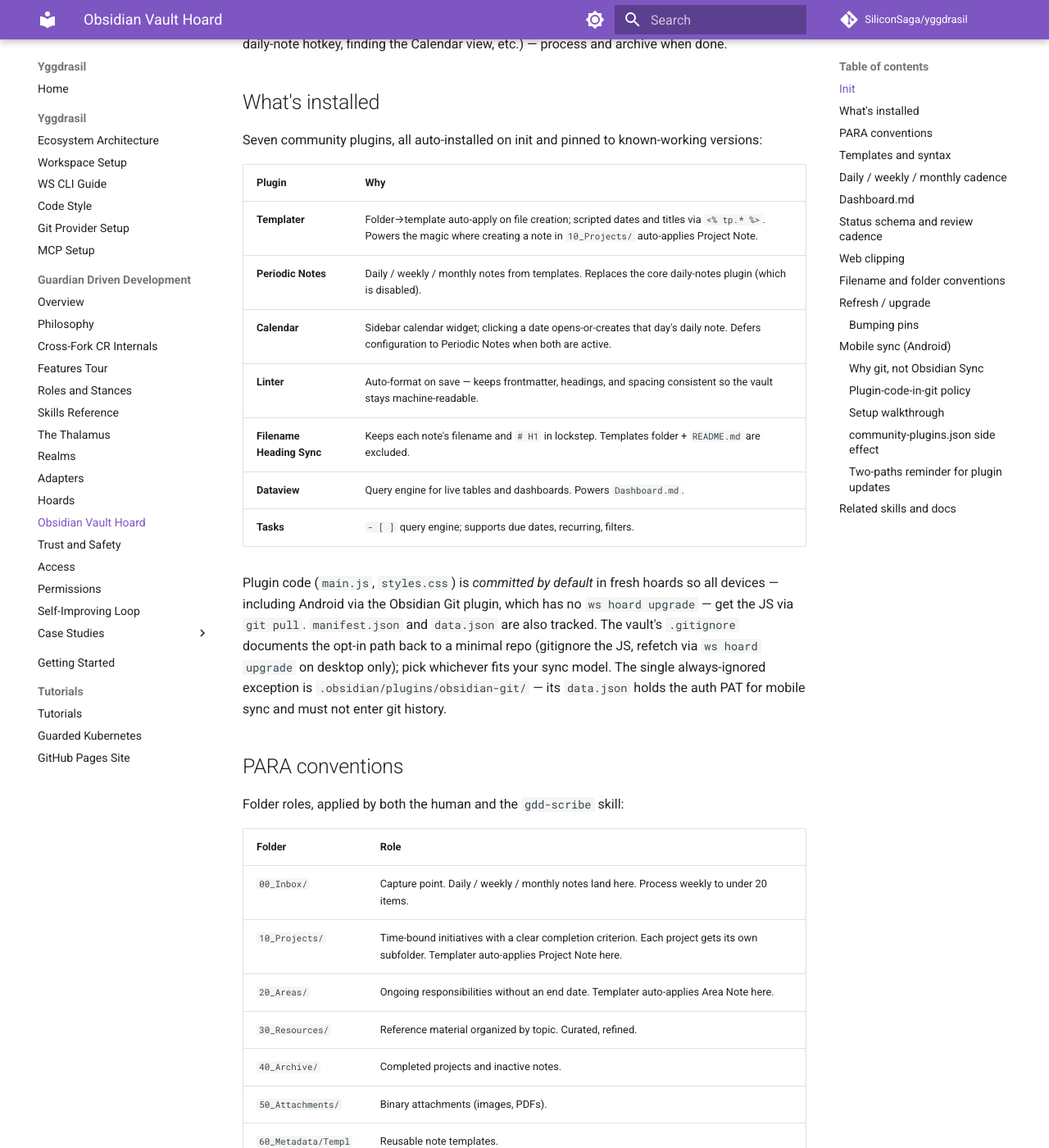
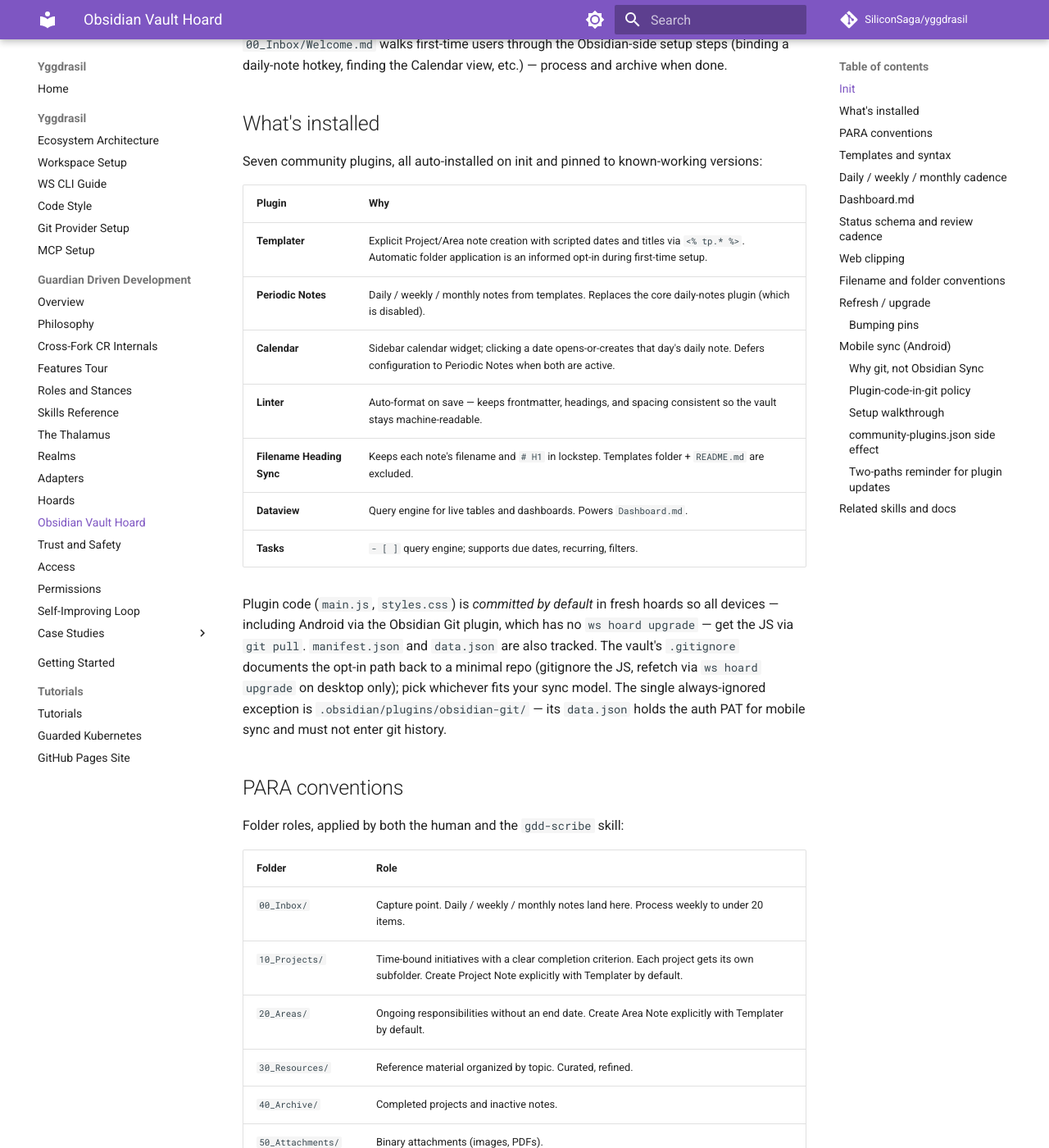
Before and after one commit to SiliconSaga/yggdrasil, an MkDocs documentation site: the page built from docs/gdd/obsidian-vault.md, in a window 1280 px wide and 1400 px high, scrolled down 882 px. Shown: the whole window at 82% size. Built offline with MkDocs 1.6.1 and Material for MkDocs 9.7.7, drawn with Linux system fonts in a browser that asks for light colours; comment, search, counter and statistics services are not loaded; some of the changed text lies outside the part shown.

Commit message:
fix(vault): default to explicit templates
Keep automatic creation processing as an informed first-run opt-in while preserving explicit Project and Area template workflows.

Co-Authored-By: Codex GPT-5 <noreply@openai.com>

```diff
--- a/docs/gdd/obsidian-vault.md
+++ b/docs/gdd/obsidian-vault.md
@@ -14,7 +14,7 @@ What this does for you:
 
 1. Copies the template content (PARA folders, base templates, `Dashboard.md`, `README.md`, `00_Inbox/Welcome.md`) into `hoards/<your-vault-name>/`
 2. Fetches seven Obsidian community plugins from their GitHub releases at pinned versions and installs them under `.obsidian/plugins/`
-3. Seeds each plugin's `data.json` with sane defaults aligned to PARA layout — Templater folder mappings, Periodic Notes wiring for daily/weekly/monthly, Linter rules, etc.
+3. Seeds each plugin's `data.json` with sane defaults aligned to PARA layout — explicit Templater creation with optional folder mappings, Periodic Notes wiring for daily/weekly/monthly, Linter rules, etc.
 4. Disables the core daily-notes plugin (Periodic Notes supersedes it) and removes its now-redundant config file
 5. Initializes a git repo and creates the initial commit
 
@@ -28,7 +28,7 @@ Seven community plugins, all auto-installed on init and pinned to known-working
 
 | Plugin | Why |
 |--------|-----|
-| **Templater** | Folder→template auto-apply on file creation; scripted dates and titles via `<% tp.* %>`. Powers the magic where creating a note in `10_Projects/` auto-applies Project Note. |
+| **Templater** | Explicit Project/Area note creation with scripted dates and titles via `<% tp.* %>`. Automatic folder application is an informed opt-in during first-time setup. |
 | **Periodic Notes** | Daily / weekly / monthly notes from templates. Replaces the core daily-notes plugin (which is disabled). |
 | **Calendar** | Sidebar calendar widget; clicking a date opens-or-creates that day's daily note. Defers configuration to Periodic Notes when both are active. |
 | **Linter** | Auto-format on save — keeps frontmatter, headings, and spacing consistent so the vault stays machine-readable. |
@@ -45,8 +45,8 @@ Folder roles, applied by both the human and the `gdd-scribe` skill:
 | Folder | Role |
 |--------|------|
 | `00_Inbox/` | Capture point. Daily / weekly / monthly notes land here. Process weekly to under 20 items. |
-| `10_Projects/` | Time-bound initiatives with a clear completion criterion. Each project gets its own subfolder. Templater auto-applies Project Note here. |
-| `20_Areas/` | Ongoing responsibilities without an end date. Templater auto-applies Area Note here. |
+| `10_Projects/` | Time-bound initiatives with a clear completion criterion. Each project gets its own subfolder. Create Project Note explicitly with Templater by default. |
+| `20_Areas/` | Ongoing responsibilities without an end date. Create Area Note explicitly with Templater by default. |
 | `30_Resources/` | Reference material organized by topic. Curated, refined. |
 | `40_Archive/` | Completed projects and inactive notes. |
 | `50_Attachments/` | Binary attachments (images, PDFs). |
@@ -66,13 +66,15 @@ Some templates ship in `60_Metadata/Templates/`. Two different substitution synt
 | `Daily Note.md` | Periodic Notes | `{{date:YYYY-MM-DD}}` (core Templates) |
 | `Weekly Review.md` | Periodic Notes | `{{date:fmt}}` + Templater JS (`<%* ... _%>`) for week-range computation |
 | `Monthly Review.md` | Periodic Notes | Same as Weekly — Templater JS for month-range |
-| `Project Note.md` | Templater (folder template) | `<% tp.date.now() %>`, `<% tp.file.title %>` |
-| `Area Note.md` | Templater (folder template) | Same |
+| `Project Note.md` | Templater (explicit; optional folder mapping) | `<% tp.date.now() %>`, `<% tp.file.title %>` |
+| `Area Note.md` | Templater (explicit; optional folder mapping) | Same |
 | `Meeting Note.md` | Templater (manual insert) | Same |
 
 **The two-syntax rule of thumb:** `{{...}}` for templates that Periodic Notes / core Templates plugin own; `<% ... %>` for templates that Templater owns. Mixing within a single template breaks YAML — putting `{{date:fmt}}` in a Templater-owned template produces invalid frontmatter (the curly braces parse as a YAML flow mapping).
 
 When the `gdd-scribe` skill creates notes via Claude (not via Obsidian's UI), it substitutes literal dates — neither plugin runs from outside Obsidian.
+
+Templater's global **Trigger Templater on new file creation** setting ships disabled. Use **Create new note from template** for the safe default workflow. The Welcome checklist explains how to opt into automatic Project/Area folder templates, along with the vault-wide consequence: imported or clipped notes are also processed as templates when that trigger is enabled.
 
 **Every template carries an `# H1` at the top mirroring its filename.** Filename Heading Sync (bundled, enabled) keeps filename and first heading in lockstep bidirectionally — renaming the file rewrites the H1 on save; changing the first heading renames the file on save. *Templates must therefore give FHS a matching H1 right after the frontmatter, before any body section headings*; without it, FHS picks the first body heading (e.g., `## Journal & Capture` in Daily Note) and renames the file to match. Custom framing for periodic reviews (e.g., "Weekly review for 2026-05-06 to 2026-05-12") goes in an italic body line below the H1, not in the H1.
 
```
Also changed, not shown: templates/hoards/obsidian-vault/00_Inbox/Welcome.md (+4 -2 lines), templates/hoards/obsidian-vault/README.md (+2 -2 lines), 3 other files.
